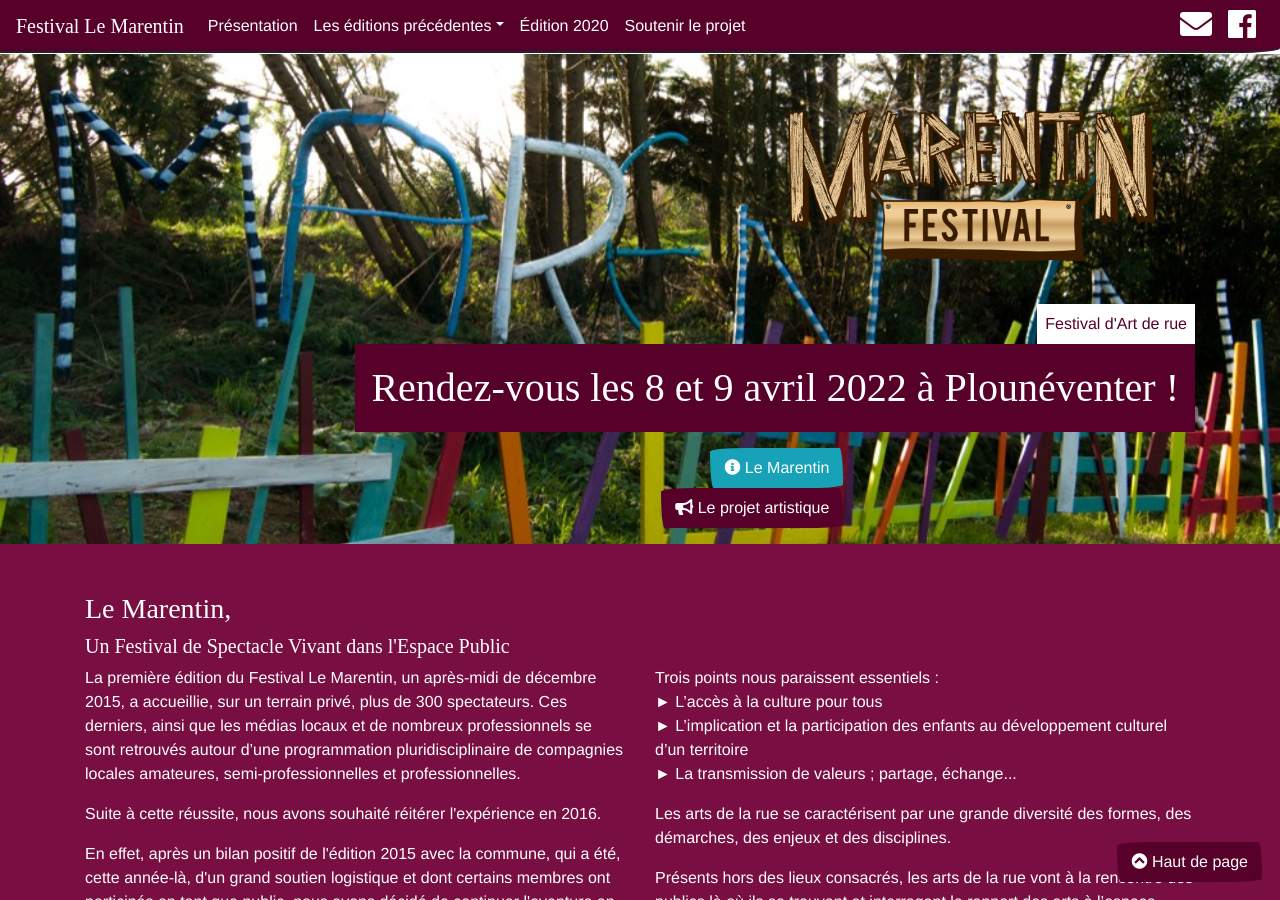
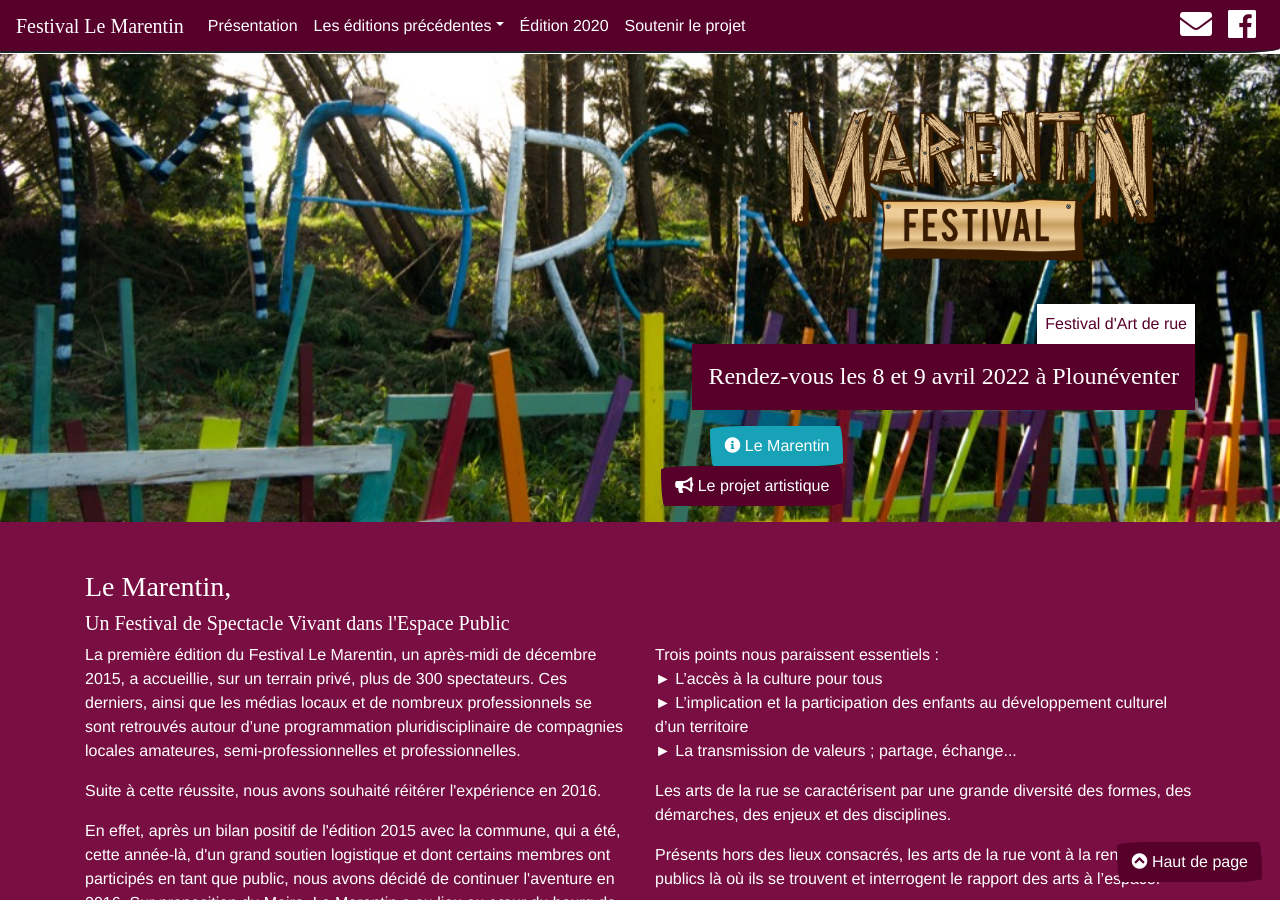
Before and after one commit to tibodut/marentin, a Jekyll site: the page built from index.html, in a window 1280 px wide and 900 px high. Built offline with Jekyll 4.4.1, drawn with Linux system fonts in a browser that asks for light colours; nearby versions of some CDN libraries; some web fonts are replaced.

Commit message:
Update index.html

```diff
--- a/index.html
+++ b/index.html
@@ -10,7 +10,9 @@
 		<img class="img-rounded" src="{{site.baseurl}}/img/Logo_V2.png" alt="Festival Le Marentin" height="250px" />
 
         <p class="mb-auto p-2 bg-light text-primary">Festival d'Art de rue</p>
-	<h1 class="mt-auto mb-3 p-3 bg-primary text-light">Rendez-vous les 8 et 9 avril 2022 à Plounéventer !</h1>
+
+	<div class="text-center"><h4 class="mt-auto mb-3 p-3 bg-primary text-light">Rendez-vous les 8 et 9 avril 2022 à Plounéventer</h4>
+  </div>
 
     </div>
 
```
